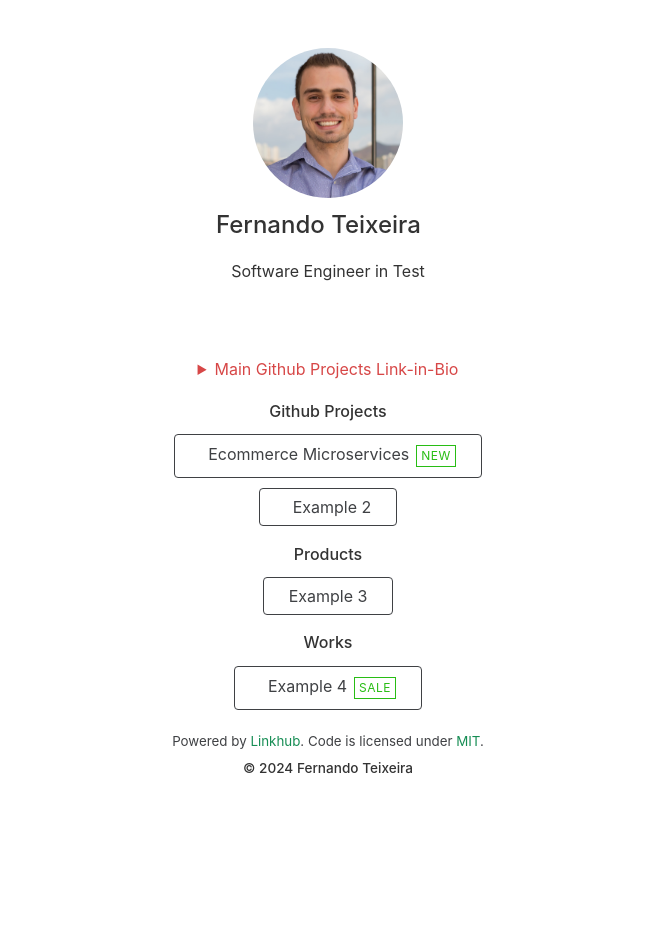
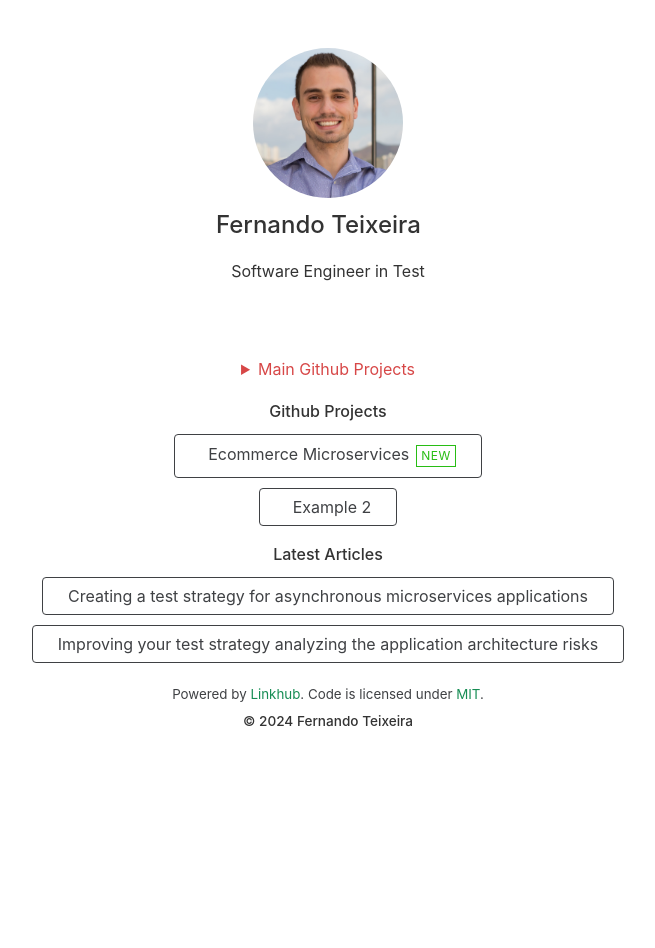
Before and after one commit to teixeira-fernando/teixeira-fernando.github.io, a Jekyll site: the page built from index.html, in a window 1280 px wide. Shown: the whole page, without its empty margins (312-967 px from the left). Built offline with Jekyll 4.4.1, drawn with Linux system fonts in a browser that asks for light colours; nearby versions of some CDN libraries.

Commit message:
updated website content

```diff
--- a/_data/links.yml
+++ b/_data/links.yml
@@ -9,14 +9,10 @@
       url: https://www.example.org
       icon: simple-icons:googlenews
 
-- category: Products
+- category: Latest Articles
   items:
-    - title: Example 3
-      url: https://www.example.com
+    - title: Creating a test strategy for asynchronous microservices applications
+      url: https://medium.com/assertqualityassurance/creating-a-test-strategy-for-asynchronous-microservices-applications-1397f7755e85
 
-- category: Works
-  items:
-    - title: Example 4
-      url: https://www.example.org
-      icon: clarity:language-solid
-      tag: Sale
+    - title: Improving your test strategy analyzing the application architecture risks
+      url: https://medium.com/assertqualityassurance/improving-your-test-strategy-analyzing-the-application-architecture-risks-f83fad2d13b4
--- a/_includes/bio.html
+++ b/_includes/bio.html
@@ -1,7 +1,7 @@
 <section>
     {% for name in site.data.bio %}
     <details>
-        <summary class="text-center text-error">{{ name.name }} Link-in-Bio</summary>
+        <summary class="text-center text-error">{{ name.name }}</summary>
         <div class="bio-gallery">
             {% for item in name.items %}
             {% if name.ratio %}
```
